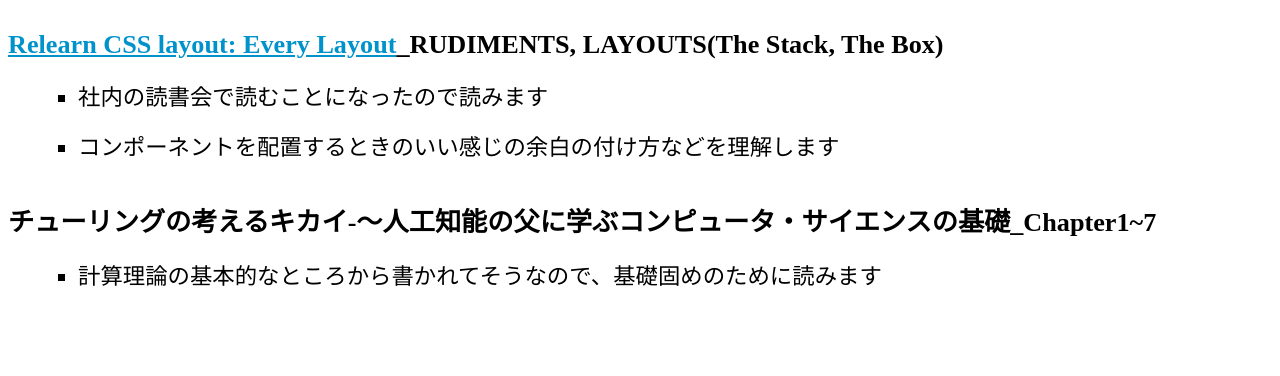
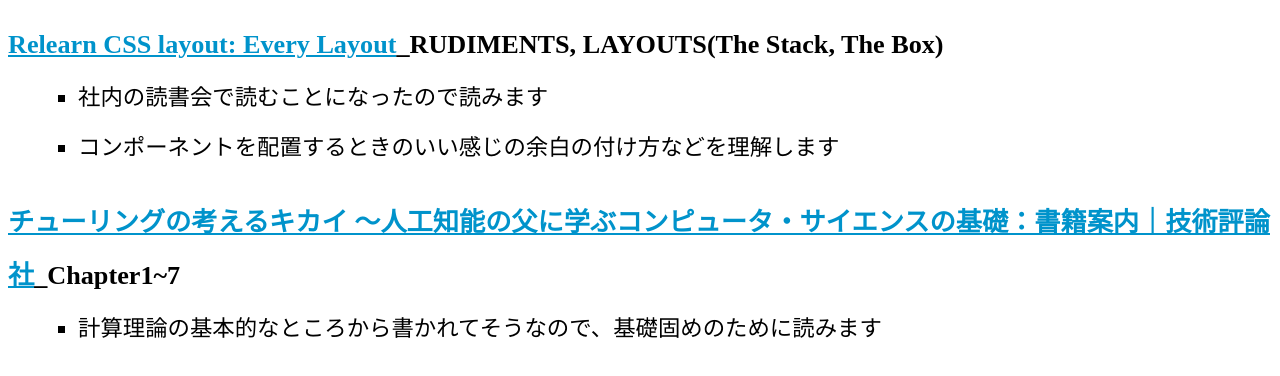
Before and after one commit to yinm/website, a Gatsby site: page /20200628 in a window 1280 px wide. Shown: the part 278-654 px from the top of the page. Built offline with nearby package versions, Linux system fonts and the light colour scheme; Gatsby itself is replaced by a stand-in of ours.

Commit message:
Add link

```diff
--- a/src/pages/20200628/index.md
+++ b/src/pages/20200628/index.md
@@ -11,5 +11,5 @@ date: "2020-06-28"
 - 社内の読書会で読むことになったので読みます
 - コンポーネントを配置するときのいい感じの余白の付け方などを理解します
 
-### チューリングの考えるキカイ-～人工知能の父に学ぶコンピュータ・サイエンスの基礎_Chapter1~7
+### [チューリングの考えるキカイ ～人工知能の父に学ぶコンピュータ・サイエンスの基礎：書籍案内｜技術評論社](https://gihyo.jp/book/2018/978-4-7741-9689-3)_Chapter1~7
 - 計算理論の基本的なところから書かれてそうなので、基礎固めのために読みます
```
